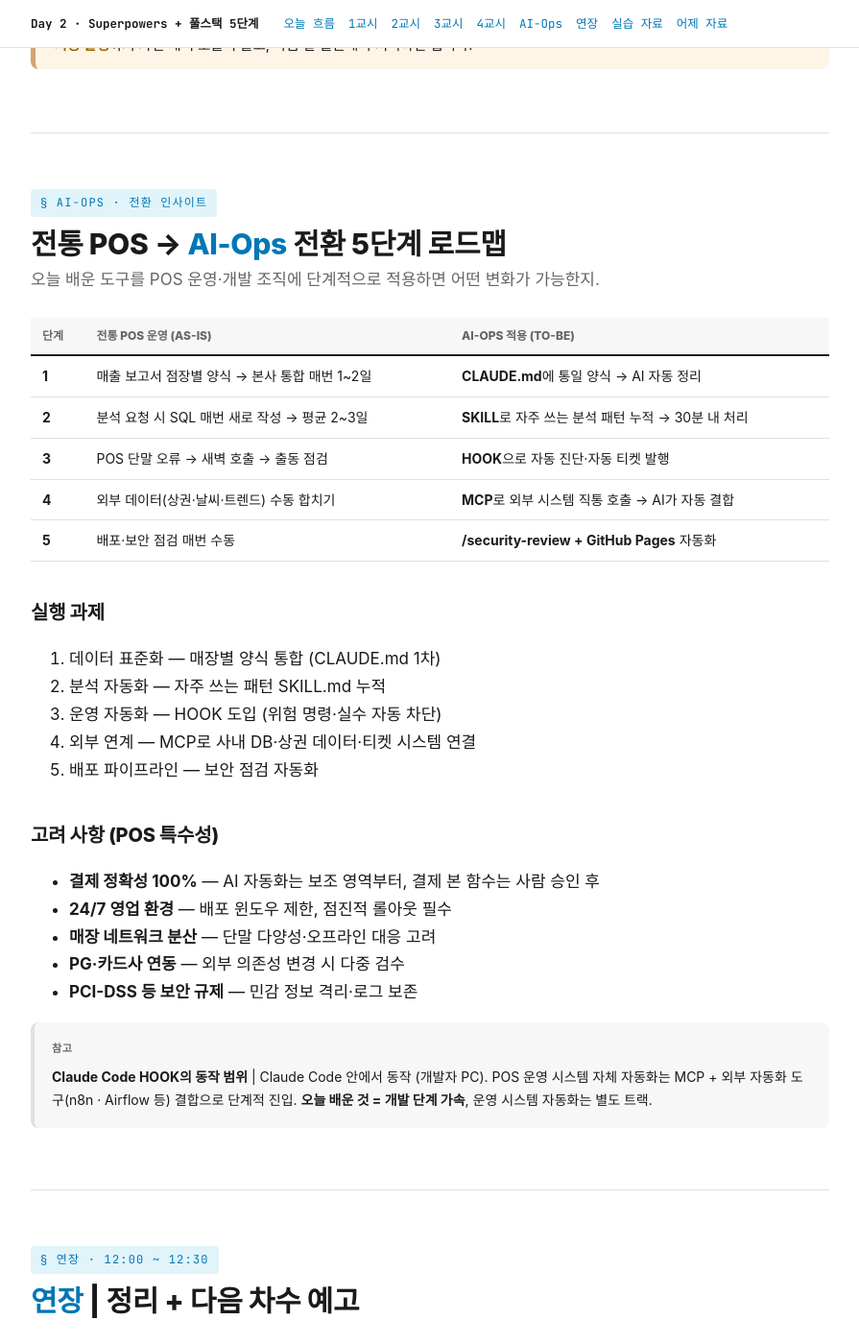
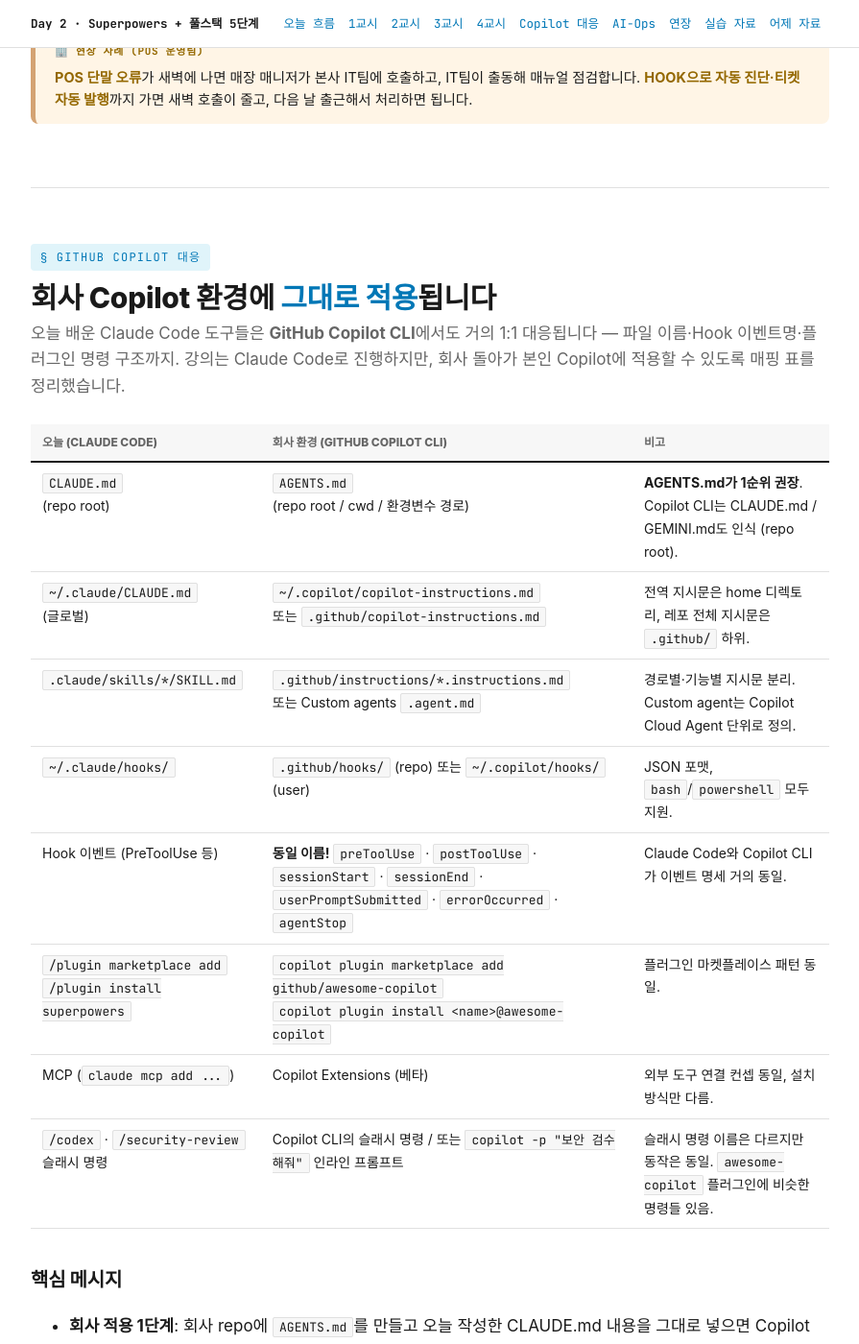
Before and after one commit to daniel8824-del/claude-pos-fullstack-day2, a Jekyll site: the page docs/index.html, which Jekyll copies as it is, in a window 1280 px wide and 1400 px high, scrolled down 17679 px. Shown: the whole window at 96% size, without its empty margins (192-1087 px from the left). Built offline with Jekyll 4.4.1, drawn with Linux system fonts in a browser that asks for light colours; some web fonts are replaced; some of the changed text lies outside the part shown.

Commit message:
feat: GitHub Copilot 대응 매핑 섹션 + 만화 PNG 8장 교체
- 만화 8컷: 한국어 깨끗한 ai-comic-series 버전으로 교체 (셰프 Claude 일관)
- day2-practice.zip 재생성 (20.7 MB, 새 만화 포함)
- 신규 § GitHub Copilot 대응 섹션 (AGENTS.md · hooks · 플러그인 매핑 표 8행)
- Hero + 0교시 reference 박스에 Copilot 대응 안내 한 줄 추가
- 네비게이션에 "Copilot 대응" 링크 추가
- 공식 docs 출처 링크 (Copilot CLI custom instructions / hooks / awesome-copilot)

핵심: Hook 이벤트명(preToolUse·postToolUse 등) Claude Code ↔ Copilot CLI 동일.
참석자가 회사 Copilot 환경에 그대로 적용 가능.

Co-Authored-By: Claude Opus 4.7 (1M context) <noreply@anthropic.com>

```diff
--- a/docs/index.html
+++ b/docs/index.html
@@ -368,6 +368,7 @@
     <a href="#ch2">2교시</a>
     <a href="#ch3">3교시</a>
     <a href="#ch4">4교시</a>
+    <a href="#copilot">Copilot 대응</a>
     <a href="#aiops">AI-Ops</a>
     <a href="#ch5">연장</a>
     <a href="#dl">실습 자료</a>
@@ -380,7 +381,7 @@
     <div class="badge">DAY 2 · 5/13(수) 08:00 ~ 12:30</div>
     <h1><span class="accent">Superpowers</span>를 설치하고<br>풀스택 5단계 풀 과정 만들기</h1>
     <p class="lead">
-      Superpowers 플러그인을 설치하고, 그 안의 스킬(brainstorming · writing-plans · systematic-debugging · verification-before-completion)을 실제로 호출하면서 POS 분석 사이트를 5단계로 완주합니다.
+      Superpowers 플러그인을 설치하고, 그 안의 스킬(brainstorming · writing-plans · systematic-debugging · verification-before-completion)을 실제로 호출하면서 POS 분석 사이트를 5단계로 완주합니다. <strong>강의는 Claude Code로 진행</strong>, 회사 환경의 <strong>GitHub Copilot CLI에도 거의 1:1로 적용 가능</strong>합니다 (Hook 이벤트명까지 동일 — <a href="#copilot">§ Copilot 대응 보기</a>).
     </p>
     <div class="meta-row">
       <span>📅 2026-05-13 (수)</span>
@@ -439,6 +440,7 @@
     <p><strong>준비 사항</strong> | Claude Code 설치 완료 (어제 Day 1). DB 연결 없음 (정적 HTML + CSV).</p>
     <p><strong>오늘 설치</strong> | Superpowers 플러그인 + context7 MCP. gstack은 모레(Day 3)에 진행.</p>
     <p><strong>토큰 = AI가 글을 처리하는 단위</strong> (한글 1글자 ≈ 1~2 토큰). 비용은 토큰 수로 계산됩니다.</p>
+    <p><strong>GitHub Copilot CLI 사용자</strong>는 회사 환경에서 같은 흐름을 그대로 적용 가능합니다. 자세한 매핑은 <a href="#copilot">§ Copilot 대응</a>.</p>
   </div>
 </section>
 
@@ -941,7 +943,73 @@ description: POS 데이터로 매장 매출, 시간대, 인기 상품 분석.
   </div>
 </section>
 
-<!-- §5 AI-Ops 로드맵 -->
+<!-- §5 Copilot 대응 -->
+<section id="copilot">
+  <span class="section-tag">§ GitHub Copilot 대응</span>
+  <h2>회사 Copilot 환경에 <span class="accent">그대로 적용</span>됩니다</h2>
+  <p class="lead">
+    오늘 배운 Claude Code 도구들은 <strong>GitHub Copilot CLI</strong>에서도 거의 1:1 대응됩니다 — 파일 이름·Hook 이벤트명·플러그인 명령 구조까지. 강의는 Claude Code로 진행하지만, 회사 돌아가 본인 Copilot에 적용할 수 있도록 매핑 표를 정리했습니다.
+  </p>
+
+  <table>
+    <thead><tr><th>오늘 (Claude Code)</th><th>회사 환경 (GitHub Copilot CLI)</th><th>비고</th></tr></thead>
+    <tbody>
+      <tr>
+        <td><code class="inline">CLAUDE.md</code><br>(repo root)</td>
+        <td><code class="inline">AGENTS.md</code><br>(repo root / cwd / 환경변수 경로)</td>
+        <td><strong>AGENTS.md가 1순위 권장</strong>. Copilot CLI는 CLAUDE.md / GEMINI.md도 인식 (repo root).</td>
+      </tr>
+      <tr>
+        <td><code class="inline">~/.claude/CLAUDE.md</code><br>(글로벌)</td>
+        <td><code class="inline">~/.copilot/copilot-instructions.md</code><br>또는 <code class="inline">.github/copilot-instructions.md</code></td>
+        <td>전역 지시문은 home 디렉토리, 레포 전체 지시문은 <code class="inline">.github/</code> 하위.</td>
+      </tr>
+      <tr>
+        <td><code class="inline">.claude/skills/*/SKILL.md</code></td>
+        <td><code class="inline">.github/instructions/*.instructions.md</code><br>또는 Custom agents <code class="inline">.agent.md</code></td>
+        <td>경로별·기능별 지시문 분리. Custom agent는 Copilot Cloud Agent 단위로 정의.</td>
+      </tr>
+      <tr>
+        <td><code class="inline">~/.claude/hooks/</code></td>
+        <td><code class="inline">.github/hooks/</code> (repo) 또는 <code class="inline">~/.copilot/hooks/</code> (user)</td>
+        <td>JSON 포맷, <code class="inline">bash</code>/<code class="inline">powershell</code> 모두 지원.</td>
+      </tr>
+      <tr>
+        <td>Hook 이벤트 (PreToolUse 등)</td>
+        <td><strong>동일 이름!</strong> <code class="inline">preToolUse</code> · <code class="inline">postToolUse</code> · <code class="inline">sessionStart</code> · <code class="inline">sessionEnd</code> · <code class="inline">userPromptSubmitted</code> · <code class="inline">errorOccurred</code> · <code class="inline">agentStop</code></td>
+        <td>Claude Code와 Copilot CLI가 이벤트 명세 거의 동일.</td>
+      </tr>
+      <tr>
+        <td><code class="inline">/plugin marketplace add</code><br><code class="inline">/plugin install superpowers</code></td>
+        <td><code class="inline">copilot plugin marketplace add github/awesome-copilot</code><br><code class="inline">copilot plugin install &lt;name&gt;@awesome-copilot</code></td>
+        <td>플러그인 마켓플레이스 패턴 동일.</td>
+      </tr>
+      <tr>
+        <td>MCP (<code class="inline">claude mcp add ...</code>)</td>
+        <td>Copilot Extensions (베타)</td>
+        <td>외부 도구 연결 컨셉 동일, 설치 방식만 다름.</td>
+      </tr>
+      <tr>
+        <td><code class="inline">/codex</code> · <code class="inline">/security-review</code> 슬래시 명령</td>
+        <td>Copilot CLI의 슬래시 명령 / 또는 <code class="inline">copilot -p "보안 검수해줘"</code> 인라인 프롬프트</td>
+        <td>슬래시 명령 이름은 다르지만 동작은 동일. <code class="inline">awesome-copilot</code> 플러그인에 비슷한 명령들 있음.</td>
+      </tr>
+    </tbody>
+  </table>
+
+  <h3>핵심 메시지</h3>
+  <ul>
+    <li><strong>회사 적용 1단계</strong>: 회사 repo에 <code class="inline">AGENTS.md</code>를 만들고 오늘 작성한 CLAUDE.md 내용을 그대로 넣으면 Copilot CLI가 인식합니다.</li>
+    <li><strong>회사 적용 2단계</strong>: <code class="inline">.github/hooks/</code>에 오늘 배운 Hook 패턴을 JSON으로 옮기면 Copilot CLI에서 동일하게 동작합니다.</li>
+    <li><strong>차이점</strong>: <code class="inline">/superpowers:*</code> 슬래시 명령은 Claude Code 전용. Copilot CLI는 <code class="inline">awesome-copilot</code> 플러그인의 유사 명령 사용.</li>
+  </ul>
+
+  <div class="reference">
+    <p><strong>공식 출처</strong> | <a href="https://docs.github.com/en/copilot/how-tos/copilot-cli/customize-copilot/add-custom-instructions" target="_blank">Copilot CLI custom instructions</a> · <a href="https://docs.github.com/en/copilot/how-tos/copilot-cli/customize-copilot/use-hooks" target="_blank">Copilot CLI hooks</a> · <a href="https://github.com/github/awesome-copilot" target="_blank">awesome-copilot 마켓플레이스</a></p>
+  </div>
+</section>
+
+<!-- §6 AI-Ops 로드맵 -->
 <section id="aiops">
   <span class="section-tag">§ AI-Ops · 전환 인사이트</span>
   <h2>전통 POS → <span class="accent">AI-Ops</span> 전환 5단계 로드맵</h2>
```
Also changed, not shown: 7 other files.
